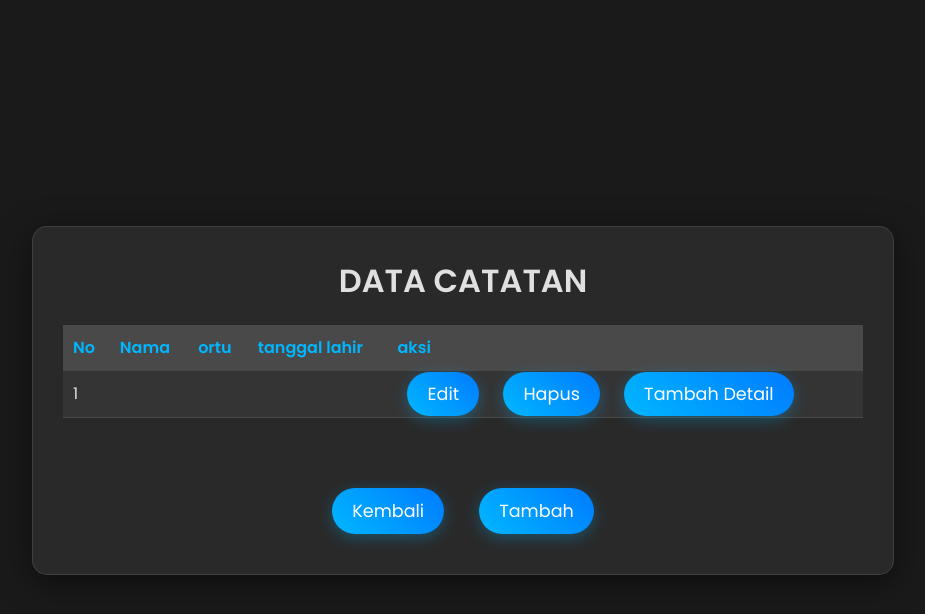
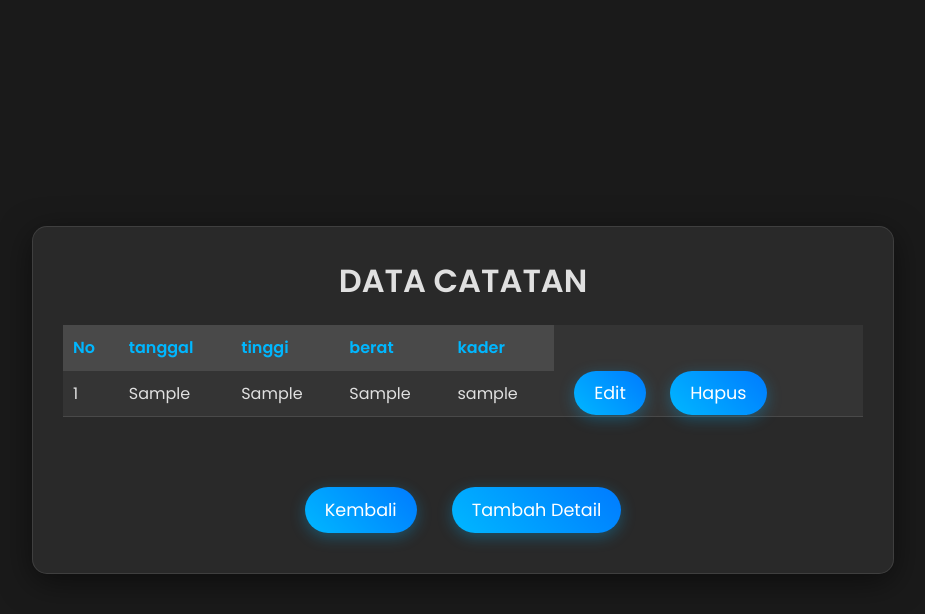
Before and after one commit to pplg-airlangga-samarinda-23/remidi-uuk-rpl-25-namague00, a PHP site: page /bayi_detail.php?id_bayi=1 in a window 1280 px wide. Shown: the top 614 px of the page, without its empty margins (177-1102 px from the left). Run offline with PHP 8.4, Linux system fonts and the light colour scheme; tables that the repository leaves empty or names only in its code hold one stand-in row (values such as "Sample post"); data that the repository does not hold is empty.

Commit message:
masih ngurus bug

```diff
--- a/admin1.php
+++ b/admin1.php
@@ -5,7 +5,7 @@ require 'koneksi.php';
 if ($_SERVER["REQUEST_METHOD"] === "POST") {
     var_dump($_POST);
     $username = $_POST["username"];
-    $password = md5($_POST["password"]);
+    $password = password_hash($_POST["password"],PASSWORD_DEFAULT);
 
     $sql = "INSERT INTO kader(username,password)values (?,?)";
     $row = $koneksi ->execute_query($sql,[$username,$password]);
--- a/admin2.php
+++ b/admin2.php
@@ -31,14 +31,14 @@ $no =0 ;
 
         </thead>
         <tbody id="table-body">
-            <?php foreach($rows as $row) { ?>
+            <?php foreach($rows as $row) : ?>
 
             <tr>
                 <td><?= ++$no ?></td>
                 <td><?= $row['username'] ?></td>
             </tr>
 
-            <?php } ?>
+            <?php endforeach ?>
         </tbody>
     </table>
     </div>
--- a/bayi_detail.php
+++ b/bayi_detail.php
@@ -1,25 +1,28 @@
 <?php
+
 
 require 'koneksi.php';
 
+if (!isset($_GET['id_bayi'])) {
+    die("ID bayi tidak ditemukan di URL.");
+}
+
 $id = $_GET['id_bayi'];
+
+$sql_bayi = "SELECT * FROM bayi WHERE id_bayi = ?";
+$bayi = $koneksi->execute_query($sql_bayi, [$id])->fetch_assoc();
 
 $sql = "SELECT
         c.id,
         p.username AS kader,
-        c.id_bayi2,
         c.tinggi,
         c.berat,
-        c.tanggal
+        c.tannggal
         FROM catatan c
-        INNER JOIN kader p ON c.id_kader2 = p.id_kader
-        WHERE c.id_bayi2 = ?
-        ORDER BY c.id DESC
-        ";
-
-
+        INNER JOIN kader p ON c.id_kader = p.id_kader
+        WHERE c.id_bayi = ?
+        ORDER BY c.id DESC";
 $details = $koneksi->execute_query($sql, [$id])->fetch_all(MYSQLI_ASSOC);
-
 ?>
 <!DOCTYPE html>
 <html lang="en">
@@ -38,10 +41,10 @@ $details = $koneksi->execute_query($sql, [$id])->fetch_all(MYSQLI_ASSOC);
                 <thead>
                     <tr>
                         <th>No</th>
-                        <th>Nama </th>
-                        <th>ortu</th>
-                        <th>tanggal lahir</th>
-                        <th>aksi</th>
+                        <th>tanggal </th>
+                        <th>tinggi</th>
+                        <th>berat</th>
+                        <th>kader</th>
                     </tr>
                 </thead>
                 <tbody>
@@ -51,13 +54,14 @@ $details = $koneksi->execute_query($sql, [$id])->fetch_all(MYSQLI_ASSOC);
                     ?>
                     <tr>
                         <td><?php echo $no; ?></td>
-                        <td><?php echo $detail["nama"]; ?></td>
-                        <td><?php echo $detail["ortu"]; ?></td>
-                        <td><?php echo $detail["tanggal_lahir"]; ?></td>
+                        <td><?php echo $detail["tannggal"]; ?></td>
+                        <td><?php echo $detail["tinggi"]; ?></td>
+                        <td><?php echo $detail["berat"]; ?></td>
+                        <td><?php echo $detail["kader"]; ?></td>
                         <td>
                             <a href="edit_data.php?id_bayi=<?= $id ?>" class="btn-back">Edit</a>
                             <a href="hapus_data.php?id_bayi=<?= $id ?>" class="btn-back">Hapus</a>
-                            <a href="catat.php?id_bayi=<?= $id ?>" class="btn-back">Tambah Detail</a>
+
                         </td>
                     </tr>
                         <?php
@@ -69,7 +73,7 @@ $details = $koneksi->execute_query($sql, [$id])->fetch_all(MYSQLI_ASSOC);
         </div>
         <div class="manage-actions">
             <a href="index.php" class="btn-back">Kembali</a>
-            <a href="tambah_data.php" class="btn-back">Tambah</a>
+            <a href="catat.php?id_bayi=<?= $id ?>" class="btn-back">Tambah Detail</a>
         </div>
     </div>
 </body>
--- a/data.php
+++ b/data.php
@@ -44,7 +44,7 @@ $rows = $koneksi-> execute_query($sql,[]);
                         <td>
                             <a href="edit_data.php?id_bayi=<?= $item['id_bayi']; ?>" class="btn-back">Edit</a>
                             <a href="hapus_data.php?id_bayi=<?= $item['id_bayi']; ?>" class="btn-back">Hapus</a>
-                            <a href="bayi_detail.php?id_bayi=<?= $item['id_bayi']; ?>" class="btn-back">Detail</a>
+                            <a href="bayi_detail.php?id_bayi=<?= $item['id_bayi']; ?>" class="btn-back">detail</a>
                         </td>
 
 
```
Also changed, not shown: catat.php (+7 -6 lines), login.php (+13 -11 lines), 2 other files.
